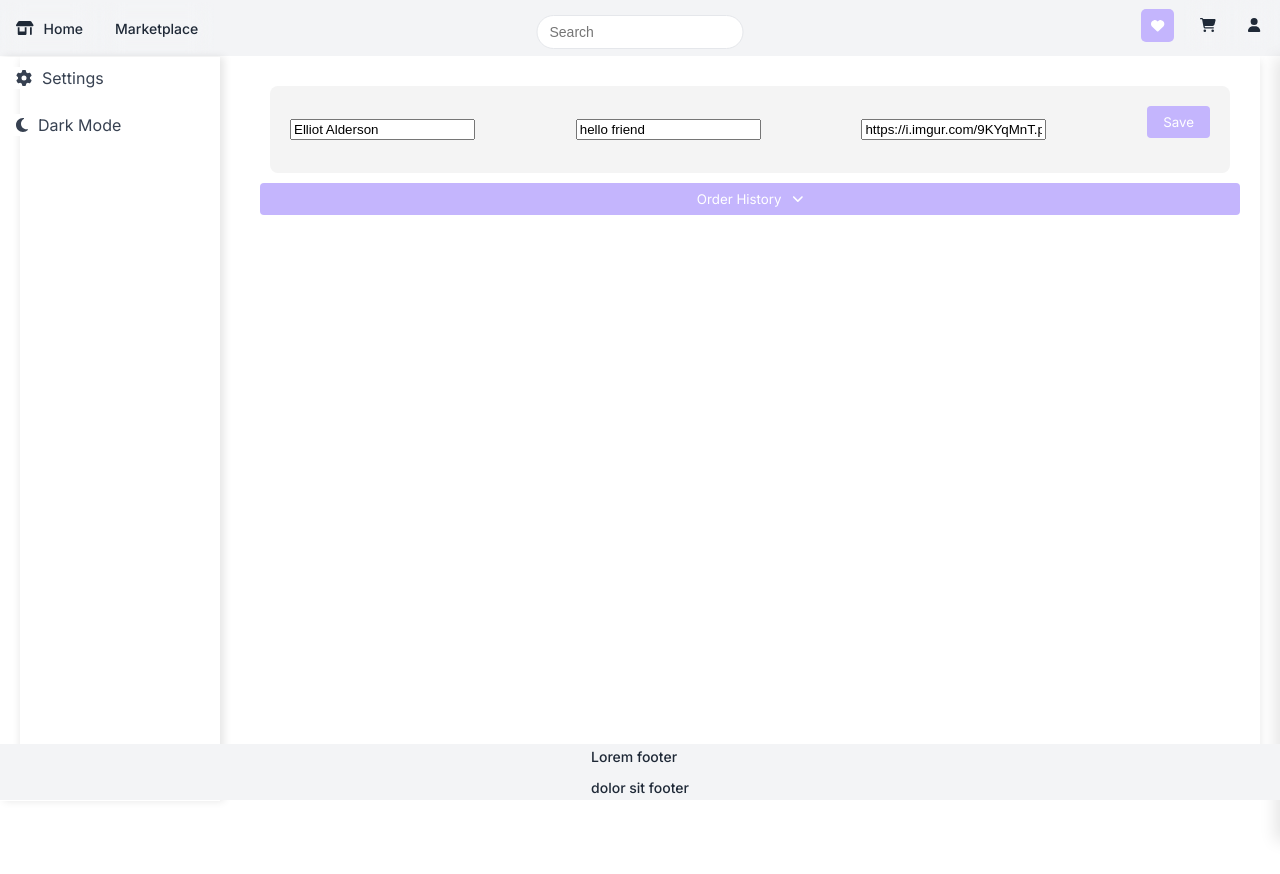
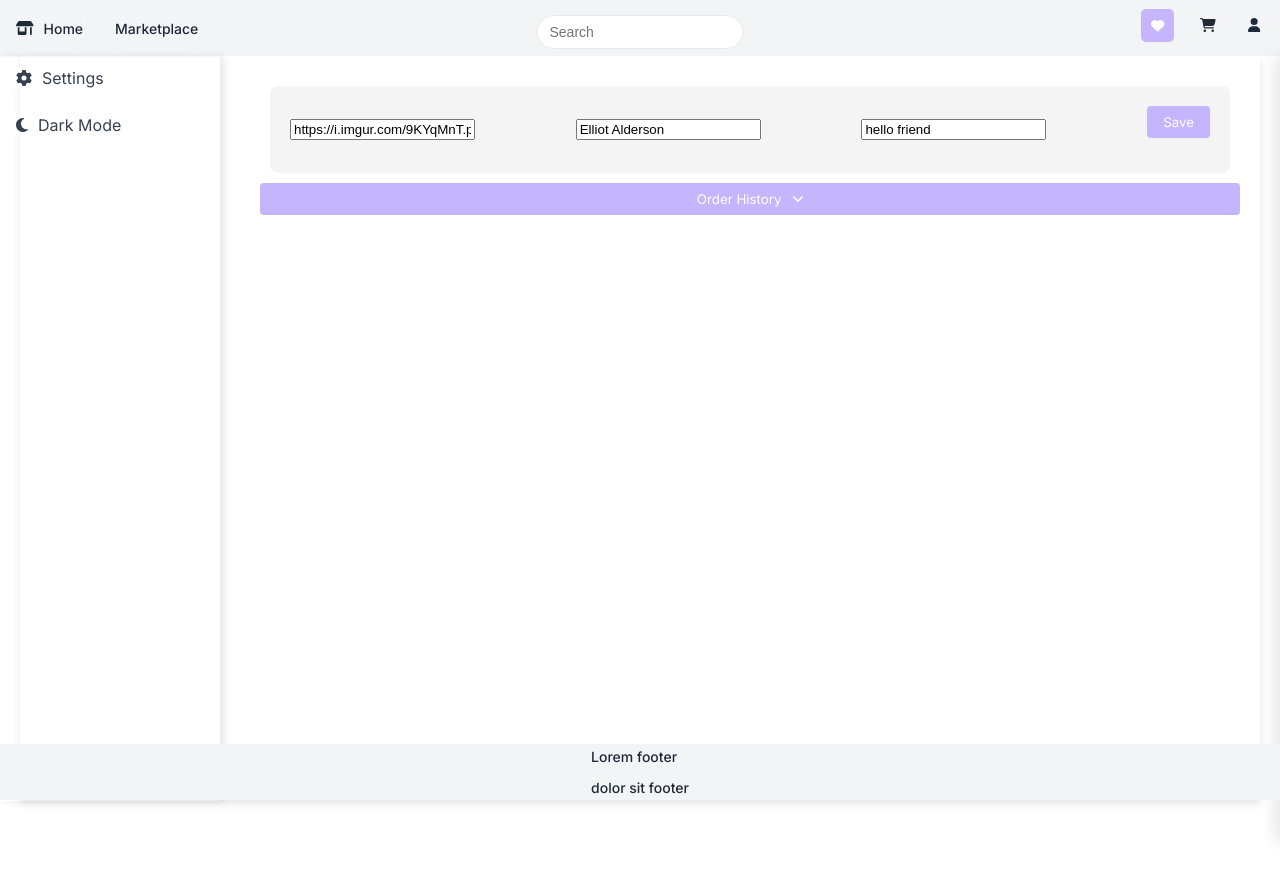
Before and after one commit to edvintopa/mini-marketplace, a React (Vite) app in the folder frontend/react/mini-marketplace/: page /profile in a window 1280 px wide. Both pictures are taken after a click on the button "Edit". Shown: the top 874 px of the page. Before the commit the page ends 800 px from the top, so only its background shows below. Built offline with nearby package versions, Linux system fonts and the light colour scheme.

Commit message:
Update stypling, startpage, EditProfile and OrderHistory

```diff
--- a/frontend/react/mini-marketplace/src/CSS-files/index.css
+++ b/frontend/react/mini-marketplace/src/CSS-files/index.css
@@ -28,10 +28,10 @@ body[data-theme='dark'] .footer p {
     color: #E0E0E0;
 }
 
-
 body, html {
-    height: 100%;
+    min-height: 400px;
     margin: 0;
+    margin-bottom: 60px;
 }
 
 .App {
@@ -224,7 +224,6 @@ body[data-theme='dark'] .banner p {
 }
 
 .show-more-btn {
-    justify-content: center;
     /*margin: 20px auto;*/
     padding: 10px 20px;
     border: none;
@@ -235,6 +234,10 @@ body[data-theme='dark'] .banner p {
     font-weight: 500;
     cursor: pointer;
     text-decoration: none;
+}
+
+.show-more-btn:hover {
+    background-color: #a78bfa;
 }
 
 .main-content {
--- a/frontend/react/mini-marketplace/src/CSS-files/profile.css
+++ b/frontend/react/mini-marketplace/src/CSS-files/profile.css
@@ -46,7 +46,7 @@ body[data-theme='dark'] .main-content {
     flex-direction: column;
 }
 
-.profile-details h1 {
+.profile-details h1 input {
     margin: 0;
     color: #333;
     font-size: 24px;
@@ -67,6 +67,10 @@ body[data-theme='dark'] .main-content {
     transition: background-color 0.3s;
 }
 
+#edit-profile-btn:hover {
+    background-color: #a78bfa;
+}
+
 body[data-theme='dark'] .profile-info {
     background-color: #333333;
 }
@@ -85,8 +89,8 @@ body[data-theme='dark'] .profile-details p {
  *
  * */
 .content-area {
-    margin-left: 220px;
-    width: calc(100% - 220px);
+    margin-left: 220vh;
+    width: calc(100% - 220vh);
     overflow-y: auto;
 }
 
@@ -195,10 +199,16 @@ body[data-theme='dark'] .order-history-container {
 }
 
 .order-item {
+    display: flex;
+    justify-content: space-between;
     margin-bottom: 10px;
     padding: 10px;
     border: 1px solid #ccc;
     border-radius: 4px;
+}
+
+.order-date {
+    margin-right: 10px;
 }
 
 .order-action-button button {
--- a/frontend/react/mini-marketplace/src/components/startpage.tsx
+++ b/frontend/react/mini-marketplace/src/components/startpage.tsx
@@ -35,8 +35,8 @@ const StartPage = () => {
                             price={product.price + " kr"}
                             />
                         ))}
+                        <Link to="/productgallery" className="show-more-btn">Show More</Link>
                     </div>
-                    <Link to="/productgallery" className="show-more-btn">Show More</Link>
                 </div>
             </main>
         </div>
--- a/frontend/react/mini-marketplace/src/components/userprofile/EditProfile.tsx
+++ b/frontend/react/mini-marketplace/src/components/userprofile/EditProfile.tsx
@@ -1,4 +1,6 @@
 import React, { ReactNode } from 'react';
+import '../../CSS-files/profile.css';
+import { TextFieldComponent } from '../common-components/TextFieldComponent';
 
 
 interface EditProfileProps {
@@ -13,26 +15,27 @@ interface EditProfileProps {
 
 
 
-
 const EditProfile: React.FC<EditProfileProps> = ({ user, onChange, children }) => {
     return (
         <div className="profile-info profile-content">
             <input
+            type="text"
+            name="avatarUrl"
+            value={user.avatarUrl}
+            onChange={onChange}
+            />
+            <input
+                className="profile-details"
                 type="text"
                 name="name"
                 value={user.name}
                 onChange={onChange}
             />
             <input
+                className="profile-details"
                 type="text"
                 name="bio"
                 value={user.bio}
-                onChange={onChange}
-            />
-            <input
-                type="text"
-                name="avatarUrl"
-                value={user.avatarUrl}
                 onChange={onChange}
             />
             {children}
--- a/frontend/react/mini-marketplace/src/components/userprofile/OrderHistory.tsx
+++ b/frontend/react/mini-marketplace/src/components/userprofile/OrderHistory.tsx
@@ -30,7 +30,9 @@ const OrderHistory: React.FC<OrderHistoryProps> = ({ orders }) => {
                         {orders.map(order => (
                             <li className="order-item" key={order.id}>
                                 {order.description}
-                                on {order.date}
+                                <div className="order-date">
+                                    {order.date}
+                                </div>
                             </li>
                         ))}
                     </ul>
```
